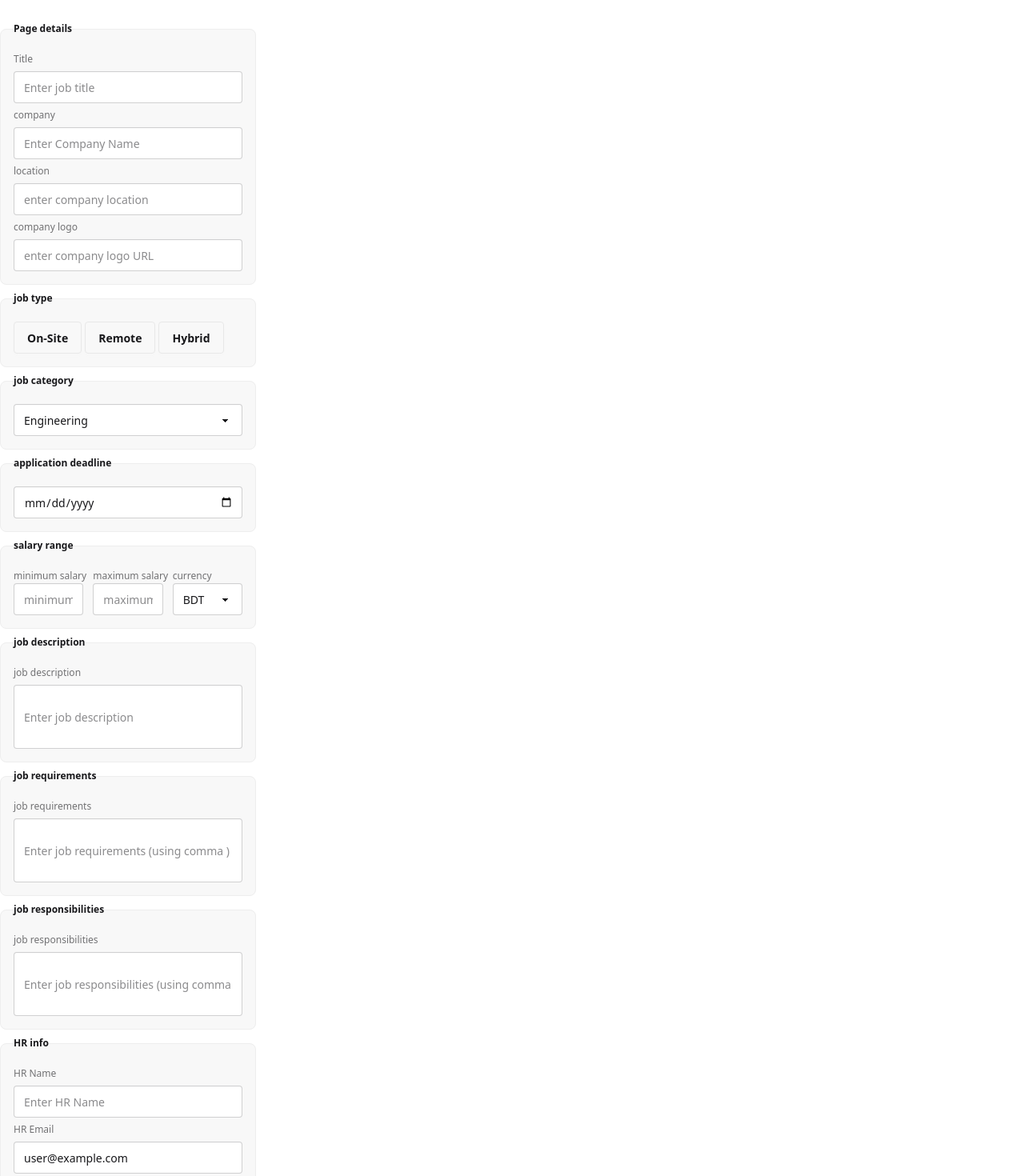
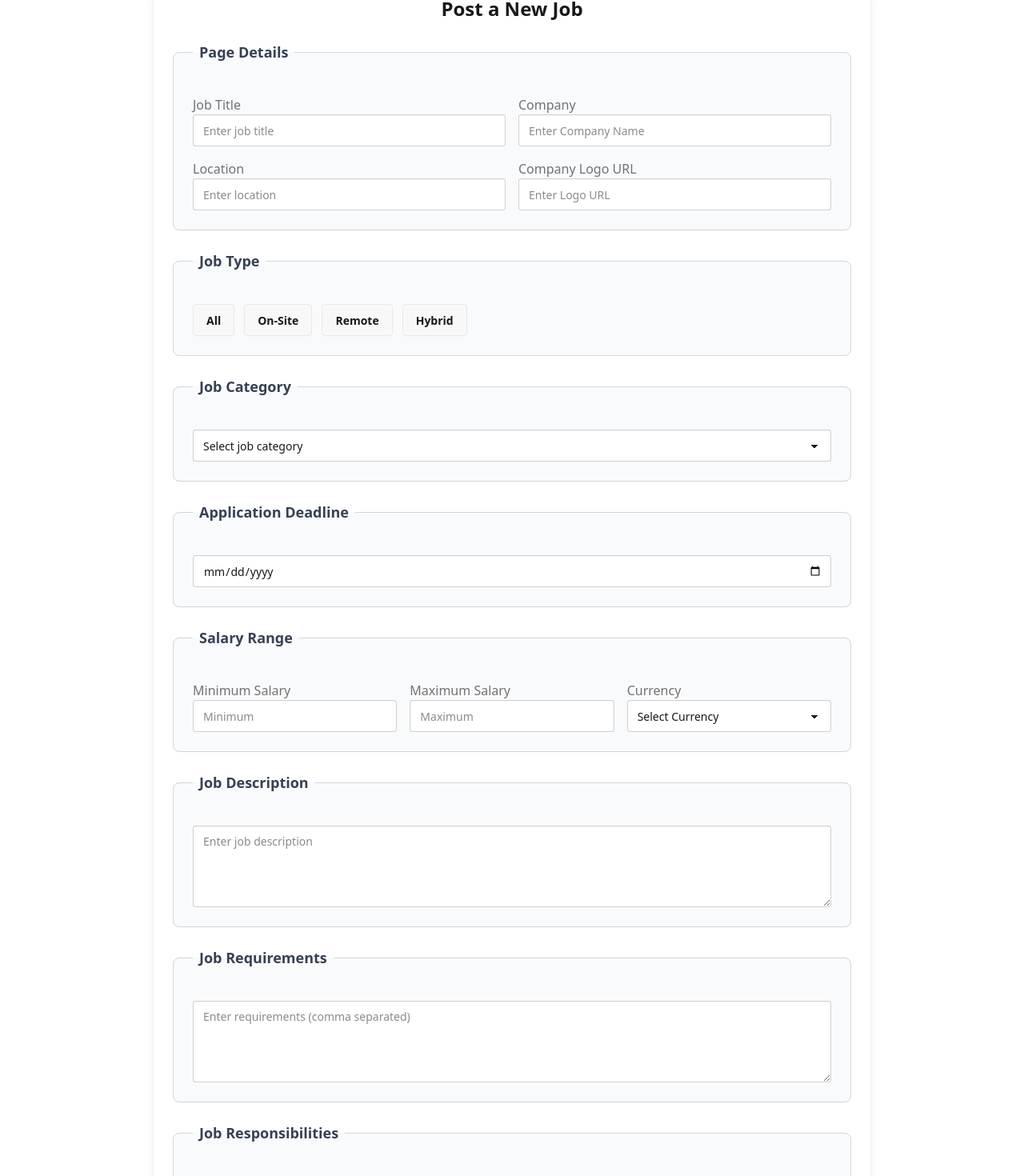
Before and after one commit to ArmanHossainWeb/job-box-client, a React (Vite) app: page /addJob in a window 1280 px wide. Shown: the part 93-1563 px from the top of the page at 80% size. Built offline with nearby package versions, Linux system fonts and the light colour scheme; no server answers; sample sign-in values are in the browser's storage.

Commit message:
added applicationList

```diff
--- a/src/pages/AddJob/AddJob.jsx
+++ b/src/pages/AddJob/AddJob.jsx
@@ -50,88 +50,50 @@ const AddJob = () => {
 
   };
   return (
+
+<div className="max-w-4xl mx-auto p-6 bg-white shadow-lg rounded-xl">
+  <h2 className="text-2xl font-bold text-center mb-6">Post a New Job</h2>
+  <form onSubmit={handleAddJob} className="space-y-6">
+
+    {/* Page Details */}
+    <fieldset className="p-6 border border-gray-300 rounded-lg bg-gray-50">
+      <legend className="text-lg font-semibold text-gray-700 px-2">Page Details</legend>
+      <div className="grid grid-cols-1 md:grid-cols-2 gap-4 mt-4">
         <div>
-      <h2 className="text-xl">please add a job </h2>
-      <form className="my-5" onSubmit={handleAddJob}>
-        <fieldset className="fieldset bg-base-200 border-base-300 rounded-box w-xs border p-4">
-          <legend className="fieldset-legend">Page details</legend>
-
-          <label className="label">Title</label>
-          <input
-            type="text"
-            name="title"
-            className="input"
-            placeholder="Enter job title"
-          />
-
-          <label className="label">company</label>
-          <input
-            type="text"
-            name="company"
-            className="input"
-            placeholder="Enter Company Name"
-          />
-
-          <label className="label">location</label>
-          <input
-            type="text"
-            name="location"
-            className="input"
-            placeholder="enter company location"
-          />
-
-          <label className="label">company logo</label>
-          <input
-            type="text"
-            name="company_logo"
-            className="input"
-            placeholder="enter company logo URL"
-          />
-        </fieldset>
-
-        {/* job type  */}
-        <fieldset className="fieldset bg-base-200 border-base-300 rounded-box w-xs border p-4">
-          <legend className="fieldset-legend">job type</legend>
-          <div className="filter">
-            <input
-              className="btn filter-reset"
-              type="radio"
-              name="jobType"
-              aria-label="All"
-            />
-            <input
-              className="btn"
-              type="radio"
-              name="jobType"
-              value="on-site"
-              aria-label="On-Site"
-            />
-            <input
-              className="btn"
-              type="radio"
-              name="jobType"
-              value="remote"
-              aria-label="Remote"
-            />
-            <input
-              className="btn"
-              type="radio"
-              name="jobType"
-              value="hybrid"
-              aria-label="Hybrid"
-            />
+          <label className="label">Job Title</label>
+          <input type="text" name="title" className="input w-full" placeholder="Enter job title" />
+        </div>
+        <div>
+          <label className="label">Company</label>
+          <input type="text" name="company" className="input w-full" placeholder="Enter Company Name" />
+        </div>
+        <div>
+          <label className="label">Location</label>
+          <input type="text" name="location" className="input w-full" placeholder="Enter location" />
+        </div>
+        <div>
+          <label className="label">Company Logo URL</label>
+          <input type="text" name="company_logo" className="input w-full" placeholder="Enter Logo URL" />
+        </div>
       </div>
     </fieldset>
 
-        {/* job category  */}
-        <fieldset className="fieldset bg-base-200 border-base-300 rounded-box w-xs border p-4">
-          <legend className="fieldset-legend">job category</legend>
-          <select
-            name="jobCategory"
-            defaultValue="select job category"
-            className="select"
-          >
-            <option disabled={true}>job category</option>
+    {/* Job Type */}
+    <fieldset className="p-6 border border-gray-300 rounded-lg bg-gray-50">
+      <legend className="text-lg font-semibold text-gray-700 px-2">Job Type</legend>
+      <div className="flex flex-wrap gap-3 mt-4">
+        <input className="btn" type="radio" name="jobType" aria-label="All" />
+        <input className="btn" type="radio" name="jobType" value="on-site" aria-label="On-Site" />
+        <input className="btn" type="radio" name="jobType" value="remote" aria-label="Remote" />
+        <input className="btn" type="radio" name="jobType" value="hybrid" aria-label="Hybrid" />
+      </div>
+    </fieldset>
+
+    {/* Job Category */}
+    <fieldset className="p-6 border border-gray-300 rounded-lg bg-gray-50">
+      <legend className="text-lg font-semibold text-gray-700 px-2">Job Category</legend>
+      <select name="jobCategory" defaultValue="" className="select w-full mt-4">
+        <option disabled value="">Select job category</option>
         <option>Engineering</option>
         <option>Marketing Specialist</option>
         <option>Finance Manager</option>
@@ -140,46 +102,28 @@ const AddJob = () => {
       </select>
     </fieldset>
 
-        {/* application deadline   */}
-        <fieldset className="fieldset bg-base-200 border-base-300 rounded-box w-xs border p-4">
-          <legend className="fieldset-legend">application deadline </legend>
-
-          <input name="deadline" type="date" className="input" />
+    {/* Application Deadline */}
+    <fieldset className="p-6 border border-gray-300 rounded-lg bg-gray-50">
+      <legend className="text-lg font-semibold text-gray-700 px-2">Application Deadline</legend>
+      <input name="deadline" type="date" className="input w-full mt-4" />
     </fieldset>
 
-        {/* salary range   */}
-        <fieldset className="fieldset bg-base-200 border-base-300 rounded-box w-xs border p-4">
-          <legend className="fieldset-legend">salary range</legend>
-
-          <div className="grid grid-cols-1 md:grid-cols-2 lg:grid-cols-3 gap-3">
+    {/* Salary Range */}
+    <fieldset className="p-6 border border-gray-300 rounded-lg bg-gray-50">
+      <legend className="text-lg font-semibold text-gray-700 px-2">Salary Range</legend>
+      <div className="grid grid-cols-1 md:grid-cols-3 gap-4 mt-4">
         <div>
-              <label className="label">minimum salary</label>
-              <input
-                type="text"
-                name="min"
-                className="input"
-                placeholder="minimum salary"
-              />
+          <label className="label">Minimum Salary</label>
+          <input type="text" name="min" className="input w-full" placeholder="Minimum" />
         </div>
-
         <div>
-              <label className="label">maximum salary</label>
-              <input
-                type="text"
-                name="max"
-                className="input"
-                placeholder="maximum salary"
-              />
+          <label className="label">Maximum Salary</label>
+          <input type="text" name="max" className="input w-full" placeholder="Maximum" />
         </div>
-
         <div>
-              <label className="label">currency</label>
-              <select
-                name="currency"
-                defaultValue="select a currency "
-                className="select"
-              >
-                <option disabled={true}>select a currency</option>
+          <label className="label">Currency</label>
+          <select name="currency" defaultValue="" className="select w-full">
+            <option disabled value="">Select Currency</option>
             <option>BDT</option>
             <option>INR</option>
             <option>PKR</option>
@@ -190,66 +134,42 @@ const AddJob = () => {
       </div>
     </fieldset>
 
-        {/* job description  */}
-        <fieldset className="fieldset bg-base-200 border-base-300 rounded-box w-xs border p-4">
-          <legend className="fieldset-legend"> job description</legend>
-
-          <label className="label"> job description</label>
-          <input
-            type="text"
-            name="description"
-            className="input h-20"
-            placeholder="Enter job description"
-          />
+    {/* Description */}
+    <fieldset className="p-6 border border-gray-300 rounded-lg bg-gray-50">
+      <legend className="text-lg font-semibold text-gray-700 px-2">Job Description</legend>
+      <textarea name="description" className="textarea w-full mt-4" rows={4} placeholder="Enter job description" />
     </fieldset>
 
-        {/* job requirements  */}
-        <fieldset className="fieldset bg-base-200 border-base-300 rounded-box w-xs border p-4">
-          <legend className="fieldset-legend"> job requirements</legend>
-
-          <label className="label"> job requirements</label>
-          <input
-            type="text"
-            name="requirements"
-            className="input h-20"
-            placeholder="Enter job requirements (using comma )"
-          />
-        </fieldset>
-        {/* job responsibilities  */}
-        <fieldset className="fieldset bg-base-200 border-base-300 rounded-box w-xs border p-4">
-          <legend className="fieldset-legend"> job responsibilities</legend>
-
-          <label className="label"> job responsibilities</label>
-          <input
-            type="text"
-            name="responsibilities"
-            className="input h-20"
-            placeholder="Enter job responsibilities (using comma )"
-          />
+    {/* Requirements */}
+    <fieldset className="p-6 border border-gray-300 rounded-lg bg-gray-50">
+      <legend className="text-lg font-semibold text-gray-700 px-2">Job Requirements</legend>
+      <textarea name="requirements" className="textarea w-full mt-4" rows={4} placeholder="Enter requirements (comma separated)" />
     </fieldset>
 
-        {/* hr info  */}
-        <fieldset className="fieldset bg-base-200 border-base-300 rounded-box w-xs border p-4">
-          <legend className="fieldset-legend">HR info</legend>
+    {/* Responsibilities */}
+    <fieldset className="p-6 border border-gray-300 rounded-lg bg-gray-50">
+      <legend className="text-lg font-semibold text-gray-700 px-2">Job Responsibilities</legend>
+      <textarea name="responsibilities" className="textarea w-full mt-4" rows={4} placeholder="Enter responsibilities (comma separated)" />
+    </fieldset>
 
+    {/* HR Info */}
+    <fieldset className="p-6 border border-gray-300 rounded-lg bg-gray-50">
+      <legend className="text-lg font-semibold text-gray-700 px-2">HR Information</legend>
+      <div className="grid grid-cols-1 md:grid-cols-2 gap-4 mt-4">
+        <div>
           <label className="label">HR Name</label>
-          <input
-            type="text"
-            name="hr_name"
-            className="input"
-            placeholder="Enter HR Name"
-          />
+          <input type="text" name="hr_name" className="input w-full" placeholder="Enter HR Name" />
+        </div>
+        <div>
+          <label className="label">HR Email</label>
+          <input type="email" name="hr_email" className="input w-full" defaultValue={user.email} placeholder="Enter HR Email" />
+        </div>
+      </div>
+    </fieldset>
 
-          <label className="label">HR Email</label>
-          <input
-            type="email"
-            name="hr_email"
-            defaultValue={user.email}
-            className="input"
-            placeholder="Enter HR Email"
-          />
-        </fieldset>
-        <input type="submit" value="Add job" className="btn btn-primary" />
+    <div className="text-center">
+      <input type="submit" value="Add Job" className="btn btn-primary px-8 py-2 text-lg" />
+    </div>
   </form>
 </div>
   );
--- a/src/pages/MyApplications/ApplicationList.jsx
+++ b/src/pages/MyApplications/ApplicationList.jsx
@@ -5,20 +5,26 @@ const ApplicationList = ({ myApplicationPromise }) => {
   const applications = use(myApplicationPromise);
 
   return (
-    <div>
-      <h1>job application so far: {applications.length}</h1>
-      <div className="overflow-x-auto">
-        <table className="table">
+    <div className="w-11/12 mx-auto">
+
+      <div className=" p-6 rounded-xl">
+      <h1 className="text-2xl font-bold mb-4">
+        Job Applications So Far:{" "}
+        <span className="text-blue-600">{applications.length}</span>
+      </h1>
+
+      <div className="overflow-x-auto rounded-lg shadow-inner">
+        <table className="min-w-full table-auto border-collapse text-sm text-left">
           <thead>
-            <tr>
-              <th>#</th>
-              <th>Name</th>
-              <th>Job</th>
-              <th>Favorite Color</th>
-              <th></th>
+            <tr className="bg-gray-100 text-gray-700 uppercase text-xs tracking-wider">
+              <th className="px-6 py-3 border-b">#</th>
+              <th className="px-6 py-3 border-b">Applicant Name</th>
+              <th className="px-6 py-3 border-b">Job Title</th>
+              <th className="px-6 py-3 border-b">Favorite Color</th>
+              <th className="px-6 py-3 border-b text-center">Actions</th>
             </tr>
           </thead>
-          <tbody>
+          <tbody className="divide-y divide-gray-200">
             {applications.map((application, index) => (
               <ApplicationRow
                 key={application._id}
@@ -30,6 +36,7 @@ const ApplicationList = ({ myApplicationPromise }) => {
         </table>
       </div>
     </div>
+    </div>
   );
 };
 
```
Lines whose indentation alone changed are shown as unchanged.
